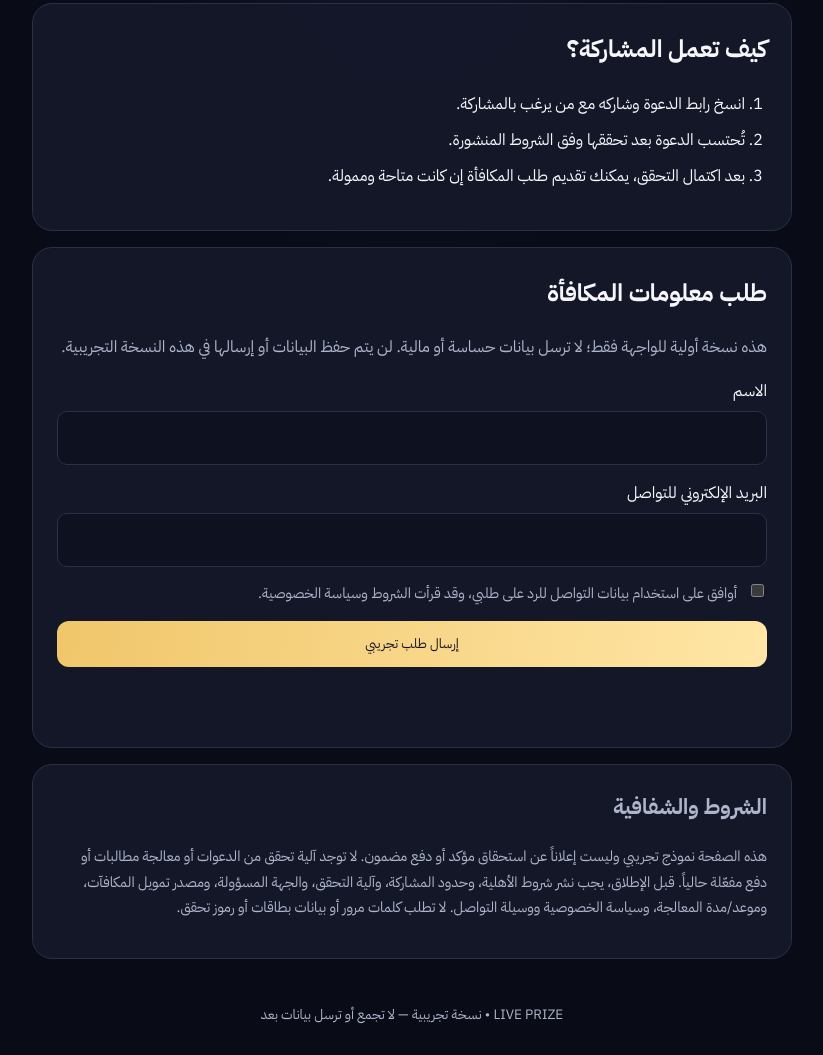
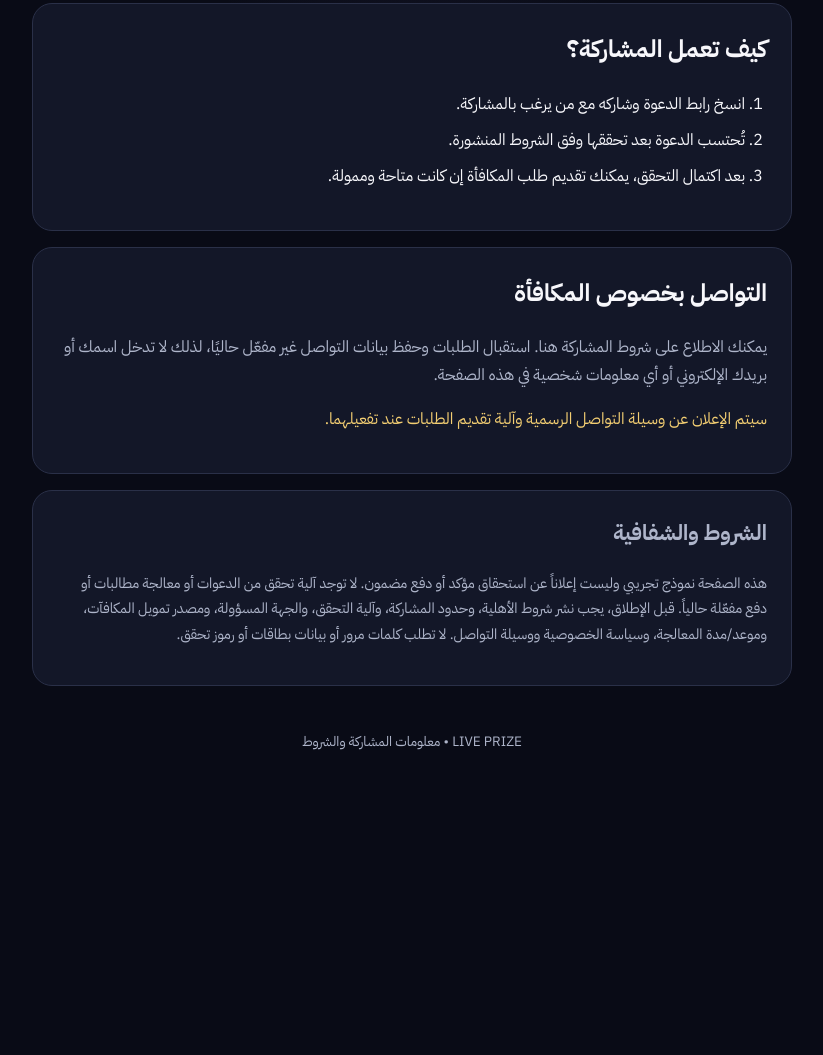
Before and after one commit to alsltynwraldyn-prog/live-prize, a plain HTML site: page index.html in a window 1280 px wide. Shown: the part 970-2025 px from the top of the page, without its empty margins (228-1051 px from the left). After the commit the page ends 1752 px from the top, so only its background shows below. Drawn offline with Linux system fonts and the light colour scheme.

Commit message:
Clarify reward contact availability and remove misleading demo form

```diff
--- a/index.html
+++ b/index.html
@@ -26,17 +26,11 @@
 <ol><li>انسخ رابط الدعوة وشاركه مع من يرغب بالمشاركة.</li><li>تُحتسب الدعوة بعد تحققها وفق الشروط المنشورة.</li><li>بعد اكتمال التحقق، يمكنك تقديم طلب المكافأة إن كانت متاحة وممولة.</li></ol>
 </section>
 <section class="panel">
-<h2>طلب معلومات المكافأة</h2>
-<p class="hint">هذه نسخة أولية للواجهة فقط؛ لا ترسل بيانات حساسة أو مالية. لن يتم حفظ البيانات أو إرسالها في هذه النسخة التجريبية.</p>
-<form id="claim-form">
-<label>الاسم<input name="name" autocomplete="name" required maxlength="80"></label>
-<label>البريد الإلكتروني للتواصل<input name="email" type="email" autocomplete="email" required maxlength="120"></label>
-<label class="consent"><input type="checkbox" required> أوافق على استخدام بيانات التواصل للرد على طلبي، وقد قرأت الشروط وسياسة الخصوصية.</label>
-<button class="primary" type="submit">إرسال طلب تجريبي</button>
-<p id="form-status" class="status" aria-live="polite"></p>
-</form>
+<h2>التواصل بخصوص المكافأة</h2>
+<p class="hint">يمكنك الاطلاع على شروط المشاركة هنا. استقبال الطلبات وحفظ بيانات التواصل غير مفعّل حاليًا، لذلك لا تدخل اسمك أو بريدك الإلكتروني أو أي معلومات شخصية في هذه الصفحة.</p>
+<p class="status">سيتم الإعلان عن وسيلة التواصل الرسمية وآلية تقديم الطلبات عند تفعيلهما.</p>
 </section>
 <section class="terms"><h2>الشروط والشفافية</h2><p>هذه الصفحة نموذج تجريبي وليست إعلاناً عن استحقاق مؤكد أو دفع مضمون. لا توجد آلية تحقق من الدعوات أو معالجة مطالبات أو دفع مفعّلة حالياً. قبل الإطلاق، يجب نشر شروط الأهلية، وحدود المشاركة، وآلية التحقق، والجهة المسؤولة، ومصدر تمويل المكافآت، وموعد/مدة المعالجة، وسياسة الخصوصية ووسيلة التواصل. لا تطلب كلمات مرور أو بيانات بطاقات أو رموز تحقق.</p></section>
-</main><footer>LIVE PRIZE • نسخة تجريبية — لا تجمع أو ترسل بيانات بعد</footer>
+</main><footer>LIVE PRIZE • معلومات المشاركة والشروط</footer>
 <script src="app.js"></script>
 </body></html>
```
